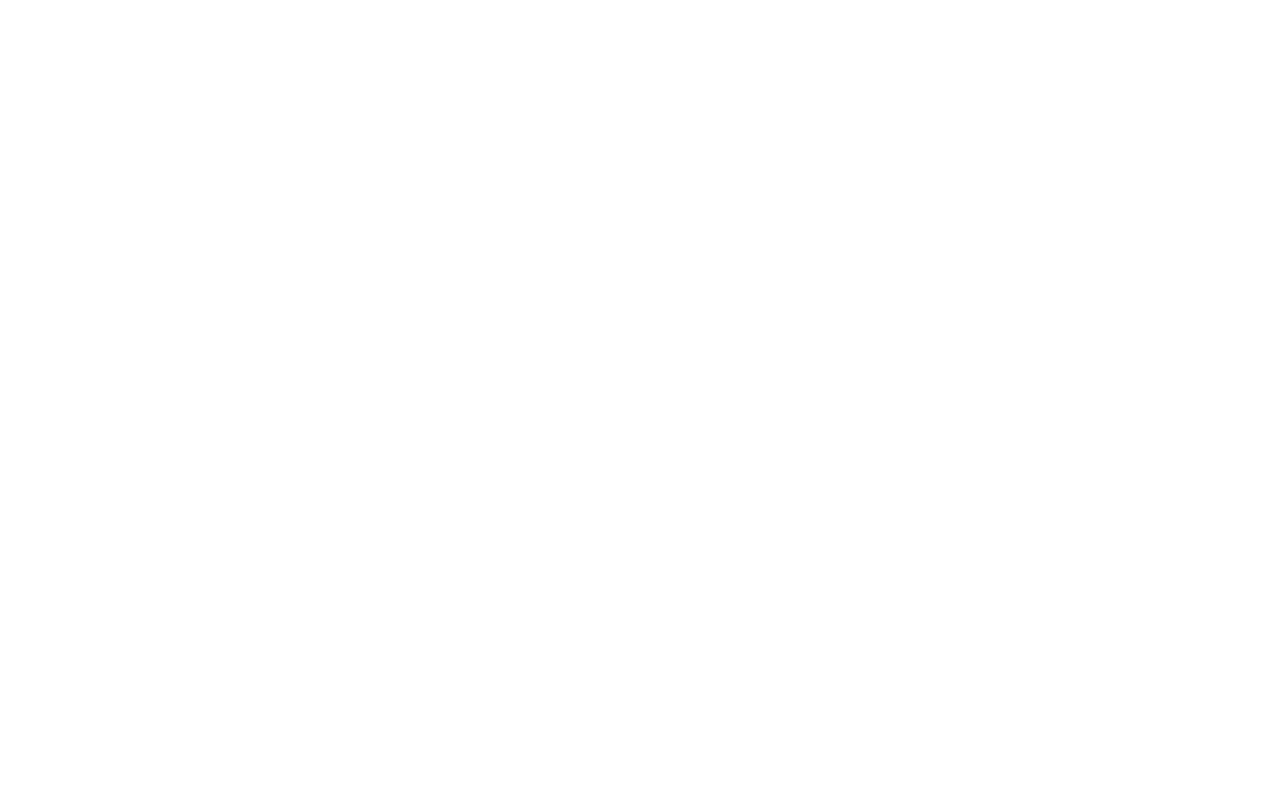
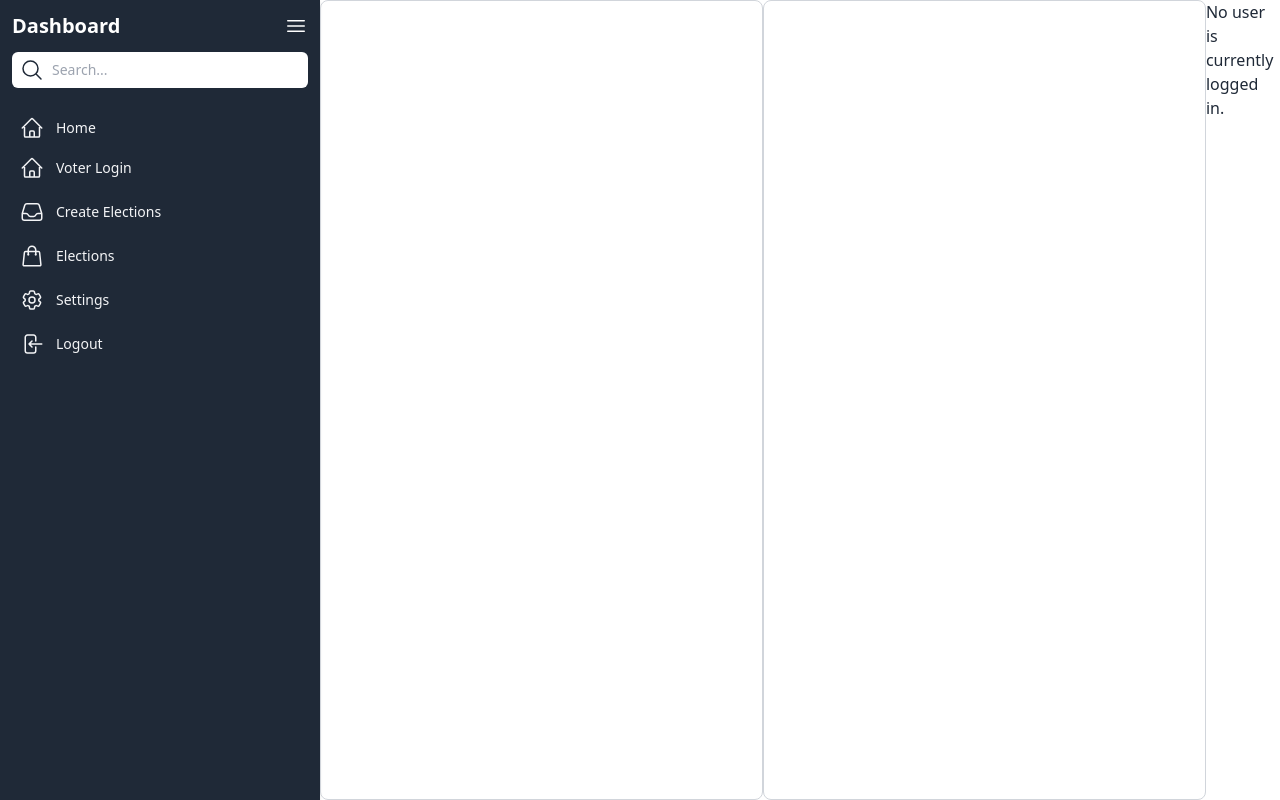
Before and after one commit to govardhan-26/Voting-token-frontend, a React (Create React App) app: page /Voter_Login in a window 1280 px wide. Before the commit this address had no page. Built offline with nearby package versions, Linux system fonts and the light colour scheme; no server answers; what scrypt-ts would draw is missing.

Commit message:
Added: GoogleOAuth

```diff
--- a/package.json
+++ b/package.json
@@ -10,8 +10,11 @@
     "@types/node": "^16.18.38",
     "@types/react": "^18.2.15",
     "@types/react-dom": "^18.2.7",
+    "axios": "^1.4.0",
     "bootstrap": "^5.3.0",
     "daisyui": "^3.2.1",
+    "firebase": "^10.1.0",
+    "firebaseui": "^6.0.2",
     "react": "^18.2.0",
     "react-dom": "^18.2.0",
     "react-router-dom": "^6.14.1",
--- a/public/index.html
+++ b/public/index.html
@@ -3,6 +3,7 @@
   <head>
     <meta charset="utf-8" />
     <link rel="icon" href="%PUBLIC_URL%/favicon.ico" />
+
     <meta name="viewport" content="width=device-width, initial-scale=1" />
     <meta name="theme-color" content="#000000" />
     <meta
--- a/src/App.tsx
+++ b/src/App.tsx
@@ -5,6 +5,7 @@ import Navbar from './components/Navbar';
 import Admin_dashboard from './components/Dashboard/Admin_dashboard';
 import Create_election from './components/Create_Election/Create_election';
 import {ElectionStateProvider, useElectioncreation} from './components/Context'
+import Voter_Login from './components/Voter_Login/Voter_Login';
 
 function App() {
 
@@ -15,6 +16,7 @@ function App() {
       <Routes>
           <Route path='/' element={<Admin_dashboard/>}/>
           <Route path='/Create_election' element={<Create_election/>}/>
+          <Route path='/Voter_Login' element={<Voter_Login/>}/>
       </Routes>
     </BrowserRouter>
     </ElectionStateProvider>
--- a/src/components/Navbar.tsx
+++ b/src/components/Navbar.tsx
@@ -87,6 +87,24 @@ const Navbar = () => {
                   </svg>
 
                   <span className="text-gray-100">Home</span>
+                </Link>
+                <Link to="/Voter_Login" className="flex items-center p-2 space-x-3 rounded-md">
+                  <svg
+                    xmlns="http://www.w3.org/2000/svg"
+                    fill="none"
+                    viewBox="0 0 24 24"
+                    stroke-width="1.5"
+                    stroke="currentColor"
+                    className="w-6 h-6 text-gray-100"
+                  >
+                    <path
+                      stroke-linecap="round"
+                      stroke-linejoin="round"
+                      d="M2.25 12l8.954-8.955c.44-.439 1.152-.439 1.591 0L21.75 12M4.5 9.75v10.125c0 .621.504 1.125 1.125 1.125H9.75v-4.875c0-.621.504-1.125 1.125-1.125h2.25c.621 0 1.125.504 1.125 1.125V21h4.125c.621 0 1.125-.504 1.125-1.125V9.75M8.25 21h8.25"
+                    />
+                  </svg>
+
+                  <span className="text-gray-100">Voter Login</span>
                 </Link>
               </li>
               <li className="rounded-sm">
--- /dev/null
+++ b/src/components/Voter_Login/Voter_Login.tsx
@@ -0,0 +1,99 @@
+import React, { useEffect, useRef, useState } from 'react'
+import Navbar from '../Navbar'
+// import './Admin_dashboard.css'
+import { DefaultProvider, SensiletSigner, toHex } from 'scrypt-ts';
+import { useElectioncreation } from '../Context';
+import { signInWithPopup, GoogleAuthProvider, onAuthStateChanged } from "firebase/auth";
+import { auth } from '../../firebase';
+import getFirebase from '../../firebase';
+import { getAuth } from 'firebase/auth';
+import axios from 'axios';
+
+const Voter_Login = () => {
+
+  const [currentUser, setCurrentUser] = useState("");
+
+  useEffect(() => {
+    const auth = getAuth();
+onAuthStateChanged(auth, (user) => {
+  if (user) {
+    // User is signed in, see docs for a list of available properties
+    // https://firebase.google.com/docs/reference/js/auth.user
+    const uid = user.uid;
+    const email = JSON.stringify(user.email);
+    setCurrentUser(email);
+    // ...
+  } else {
+    // User is signed out
+    // ...
+  }
+});
+
+  }, []);
+
+  const handleLogin = async () => {
+    const provider = new GoogleAuthProvider();
+    const result = await signInWithPopup(auth, provider);
+    console.log("User Signed in Successfully");
+  };
+
+ const url = 'https://api.neucron.io/auth/login_google';
+
+// Your API key
+  const apiKey = 'lkjlkjlkjlkjlkjlkjlkjlkj';
+
+  async function makeGetRequest() {
+    try {
+      const response = await axios.get(url, {
+        headers: {
+          Authorization: `Bearer ${apiKey}`,
+        },
+      });
+
+      console.log('Response data:', response.data);
+      // Handle the response data here
+    } catch (error) {
+      console.error('Error:', error);
+      // Handle any errors that occurred during the request
+    }
+  }
+
+  return (
+    <div className="admin-Container flex">
+      <Navbar />
+      <button
+        onClick={handleLogin}
+        className="flex items-center justify-center w-full px-4 py-2 text-sm text-white text-gray-700 border border-gray-300 rounded-lg hover:border-gray-500 focus:border-gray-500"
+      >
+        <svg
+          xmlns="http://www.w3.org/2000/svg"
+          xmlnsXlink="http://www.w3.org/1999/xlink"
+          className="w-4 h-4 mr-2"
+          viewBox="0 0 48 48"
+        >
+          {/* Google logo SVG code */}
+        </svg>
+        Google
+      </button>
+      <button
+        onClick={makeGetRequest}
+        className="flex items-center justify-center w-full px-4 py-2 text-sm text-white text-gray-700 border border-gray-300 rounded-lg hover:border-gray-500 focus:border-gray-500"
+      >
+        <svg
+          xmlns="http://www.w3.org/2000/svg"
+          xmlnsXlink="http://www.w3.org/1999/xlink"
+          className="w-4 h-4 mr-2"
+          viewBox="0 0 48 48"
+        >
+          {/* Google logo SVG code */}
+        </svg>
+        Necron Connect to google
+      </button>
+      {currentUser
+          ? `The current logged in user is: ${currentUser}.`
+          : "No user is currently logged in."}
+    </div>
+  );
+};
+
+export default Voter_Login
--- /dev/null
+++ b/src/firebase.js
@@ -0,0 +1,39 @@
+// Import the functions you need from the SDKs you need
+import { initializeApp } from "firebase/app";
+import { getAnalytics } from "firebase/analytics";
+import { getAuth } from "firebase/auth";
+// TODO: Add SDKs for Firebase products that you want to use
+// https://firebase.google.com/docs/web/setup#available-libraries
+
+// Your web app's Firebase configuration
+// For Firebase JS SDK v7.20.0 and later, measurementId is optional
+const firebaseConfig = {
+  apiKey: "AIzaSyDy0PrnNo7hOXWBIU6cxId1cJW3J5i_H_g",
+  authDomain: "reorg-108.firebaseapp.com",
+  projectId: "reorg-108",
+  storageBucket: "reorg-108.appspot.com",
+  messagingSenderId: "197093140992",
+  appId: "1:197093140992:web:d986ed82e88808a90946e5",
+  measurementId: "G-HNDXVF3ZK0"
+};
+
+// Initialize Firebase
+
+
+let instance;
+
+export default function getFirebase() {
+  if (typeof window !== "undefined") {
+    if (instance) return instance;
+    instance = initializeApp(firebaseConfig);
+    return instance;
+  }
+
+  return null;
+}
+
+const app = initializeApp(firebaseConfig);
+const auth = getAuth(app);
+
+
+export {auth,app}
```
Also changed, not shown: 2 other files (tests, documents, lock files or other folders).
